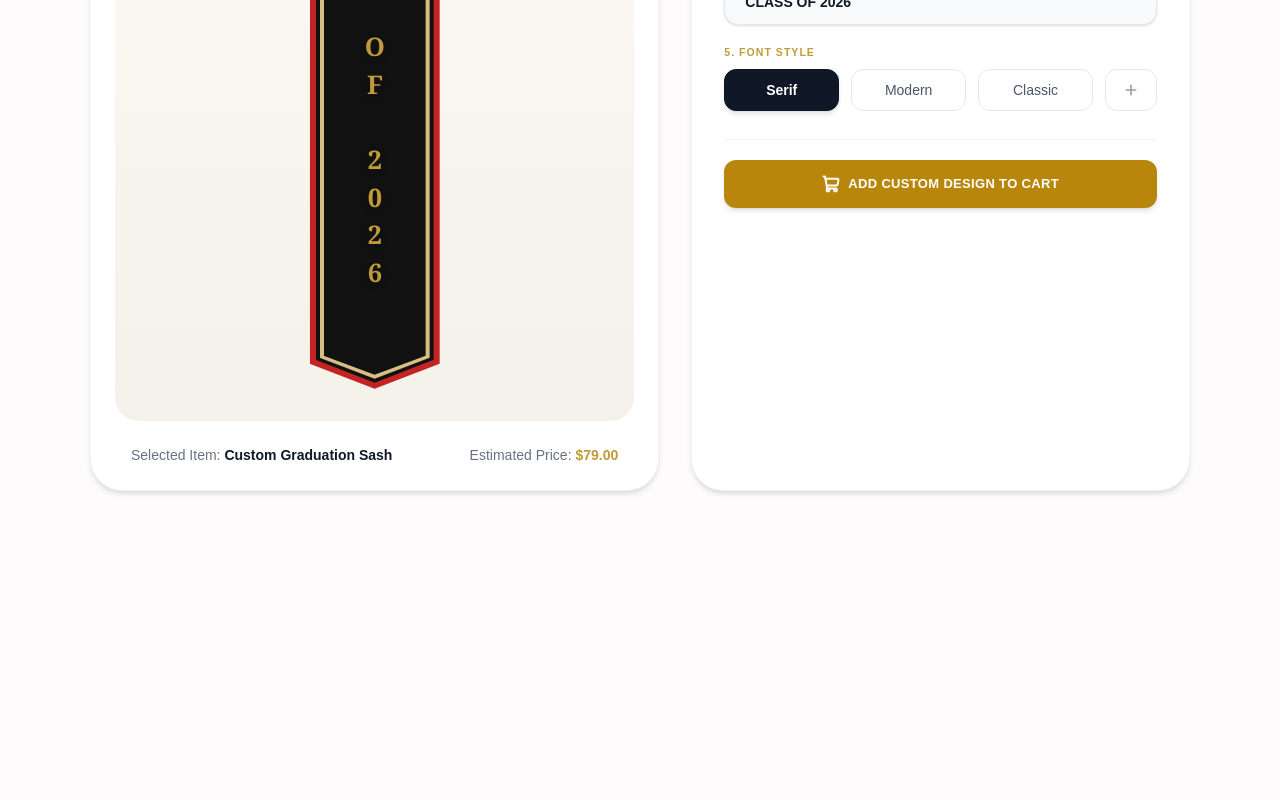
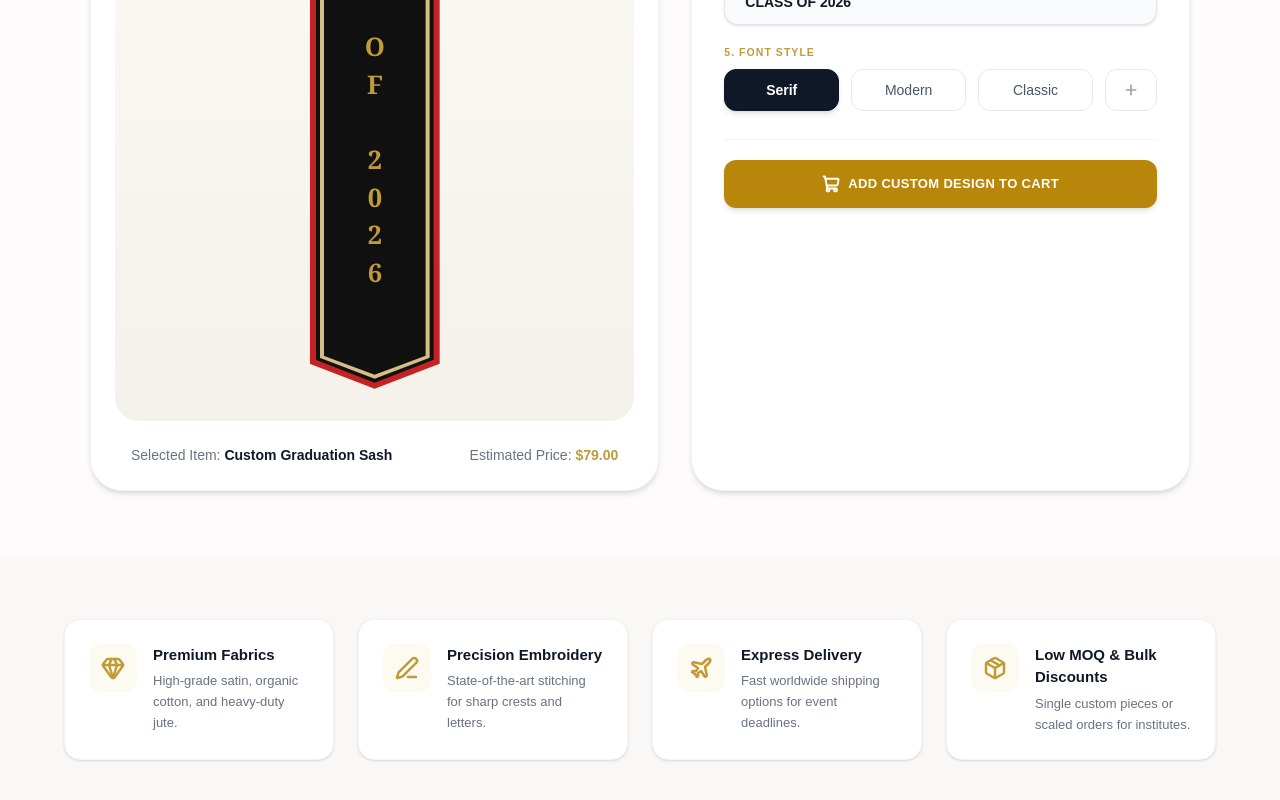
Before and after one commit to aman-2904/Sashcraft, a Next.js app: page / in a window 1280 px wide. Shown: the part 2079-2879 px from the top of the page. Before the commit the page ends 2634 px from the top, so only its background shows below. Built offline with nearby package versions, Linux system fonts and the light colour scheme.

Commit message:
feat: add features section to home page

```diff
--- a/src/app/page.tsx
+++ b/src/app/page.tsx
@@ -1,5 +1,5 @@
 import Image from "next/image";
-import { Crown, Wand2, ArrowRight, Ribbon, GraduationCap, Shirt, ShoppingBag, Flag } from "lucide-react";
+import { Crown, Wand2, ArrowRight, Ribbon, GraduationCap, Shirt, ShoppingBag, Flag, Gem, PenLine, Plane, Package } from "lucide-react";
 import Customizer from "@/components/Customizer/Customizer";
 
 export default function Home() {
@@ -143,6 +143,57 @@ export default function Home() {
 
       {/* Live Customizer Studio Section */}
       <Customizer />
+
+      {/* Features Section */}
+      <section className="w-full bg-[#f9f8f6] px-8 md:px-16 py-16 flex justify-center">
+        <div className="max-w-[1400px] w-full grid grid-cols-1 sm:grid-cols-2 lg:grid-cols-4 gap-6">
+
+          {/* Card 1 */}
+          <div className="bg-white rounded-2xl p-6 flex items-start gap-4 shadow-sm border border-gray-100 transition-all hover:shadow-md hover:-translate-y-1">
+            <div className="w-12 h-12 shrink-0 bg-[#fdfaf2] rounded-xl flex items-center justify-center text-[#c19b38]">
+              <Gem size={24} strokeWidth={2.5} />
+            </div>
+            <div className="flex flex-col">
+              <h4 className="text-gray-900 font-bold mb-1 text-[15px]">Premium Fabrics</h4>
+              <p className="text-[13px] text-gray-500 leading-relaxed font-medium">High-grade satin, organic cotton, and heavy-duty jute.</p>
+            </div>
+          </div>
+
+          {/* Card 2 */}
+          <div className="bg-white rounded-2xl p-6 flex items-start gap-4 shadow-sm border border-gray-100 transition-all hover:shadow-md hover:-translate-y-1">
+            <div className="w-12 h-12 shrink-0 bg-[#fdfaf2] rounded-xl flex items-center justify-center text-[#c19b38]">
+              <PenLine size={24} strokeWidth={2.5} />
+            </div>
+            <div className="flex flex-col">
+              <h4 className="text-gray-900 font-bold mb-1 text-[15px]">Precision Embroidery</h4>
+              <p className="text-[13px] text-gray-500 leading-relaxed font-medium">State-of-the-art stitching for sharp crests and letters.</p>
+            </div>
+          </div>
+
+          {/* Card 3 */}
+          <div className="bg-white rounded-2xl p-6 flex items-start gap-4 shadow-sm border border-gray-100 transition-all hover:shadow-md hover:-translate-y-1">
+            <div className="w-12 h-12 shrink-0 bg-[#fdfaf2] rounded-xl flex items-center justify-center text-[#c19b38]">
+              <Plane size={24} strokeWidth={2.5} />
+            </div>
+            <div className="flex flex-col">
+              <h4 className="text-gray-900 font-bold mb-1 text-[15px]">Express Delivery</h4>
+              <p className="text-[13px] text-gray-500 leading-relaxed font-medium">Fast worldwide shipping options for event deadlines.</p>
+            </div>
+          </div>
+
+          {/* Card 4 */}
+          <div className="bg-white rounded-2xl p-6 flex items-start gap-4 shadow-sm border border-gray-100 transition-all hover:shadow-md hover:-translate-y-1">
+            <div className="w-12 h-12 shrink-0 bg-[#fdfaf2] rounded-xl flex items-center justify-center text-[#c19b38]">
+              <Package size={24} strokeWidth={2.5} />
+            </div>
+            <div className="flex flex-col">
+              <h4 className="text-gray-900 font-bold mb-1 text-[15px]">Low MOQ & Bulk Discounts</h4>
+              <p className="text-[13px] text-gray-500 leading-relaxed font-medium">Single custom pieces or scaled orders for institutes.</p>
+            </div>
+          </div>
+
+        </div>
+      </section>
     </main>
   );
 }
```
